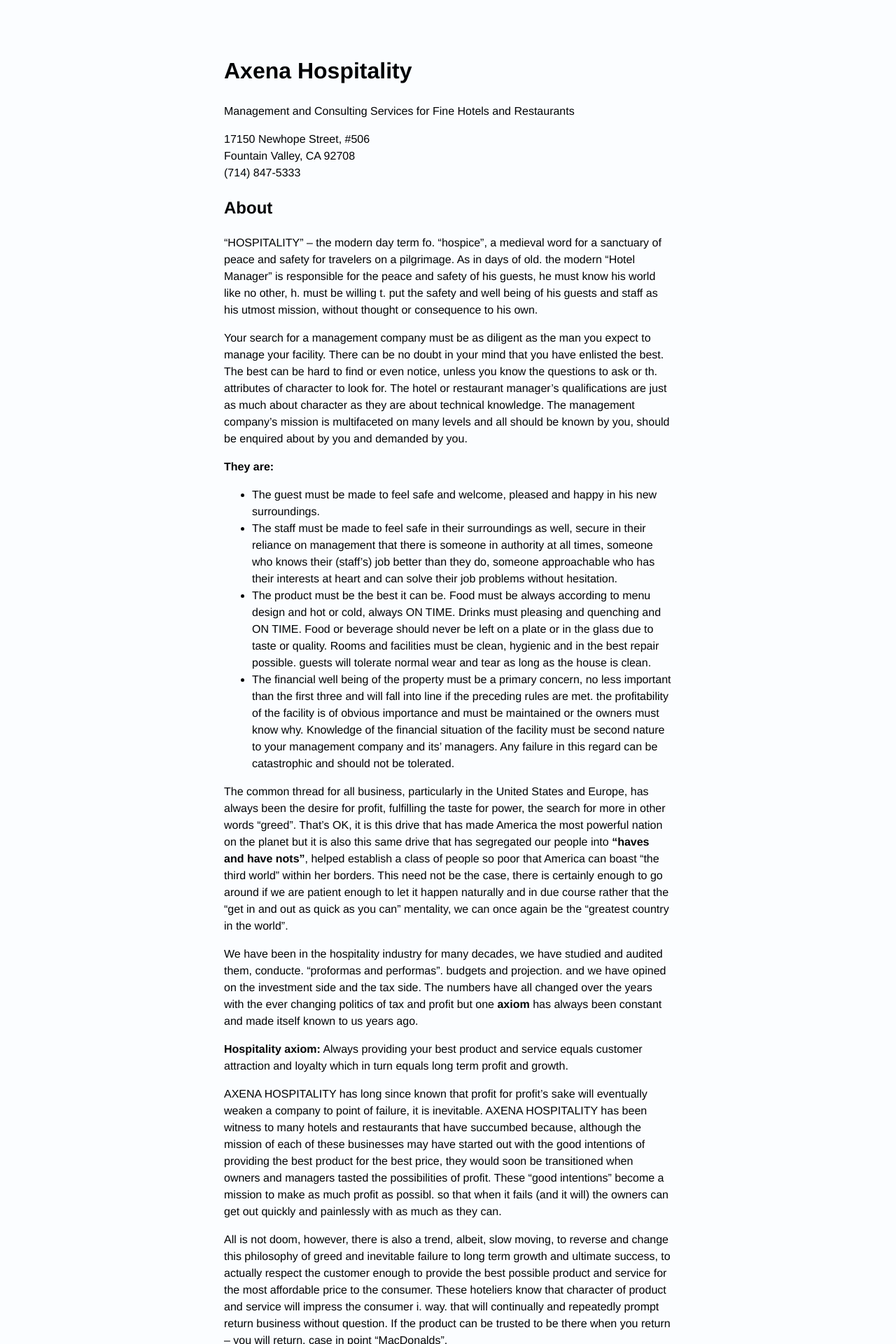
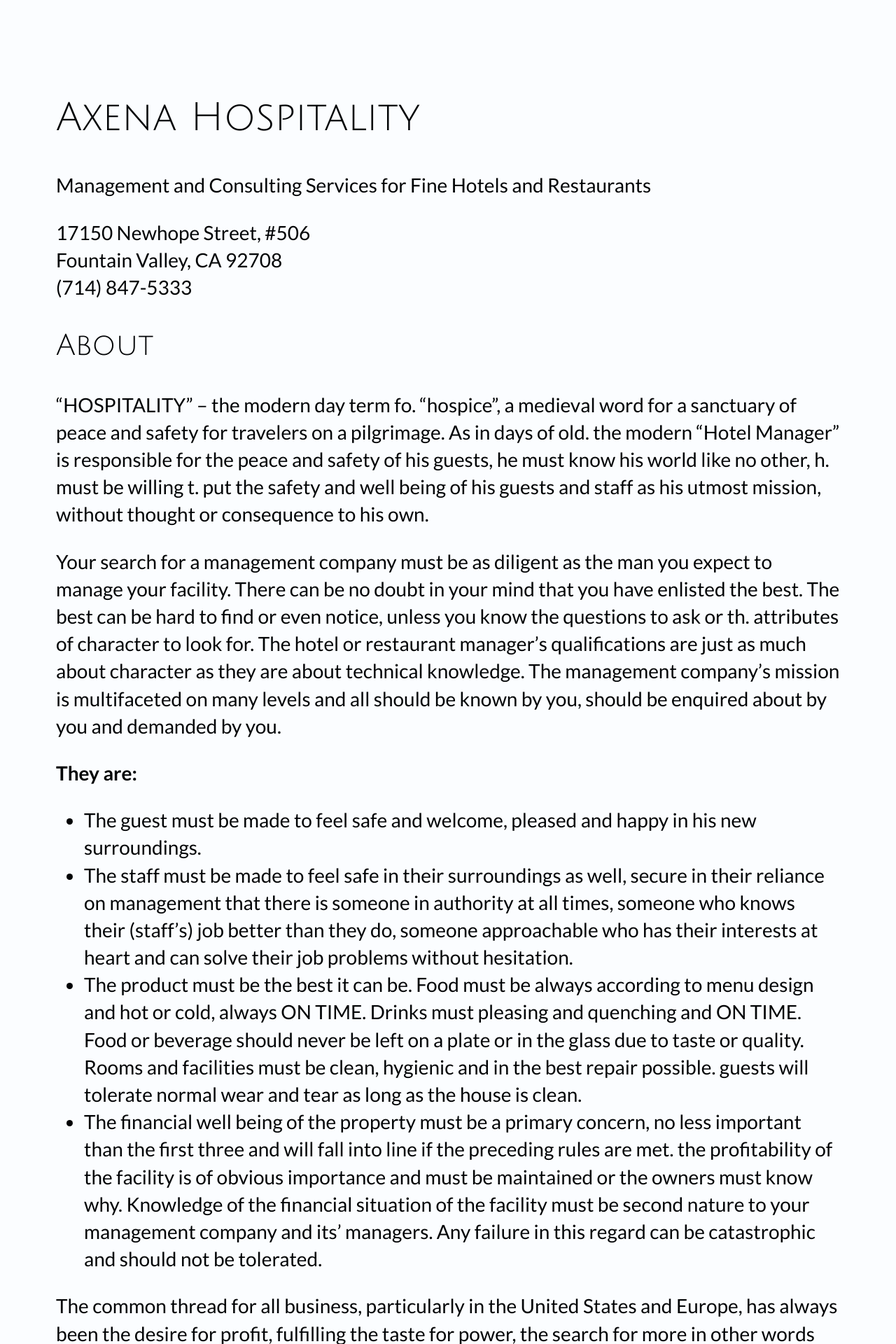
Before and after one commit to jimthoburn/axena, a Jekyll site: the page built from index.md, in a window 1280 px wide. Shown: the top 1920 px of the page at 70% size. Built offline with Jekyll 4.4.1, drawn with Linux system fonts in a browser that asks for light colours; our own code applies the rules of GitHub Pages for plain Markdown files.

Commit message:
Update default.html

```diff
--- a/_layouts/default.html
+++ b/_layouts/default.html
@@ -4,12 +4,13 @@
   <meta charset="utf-8" />
   <meta name="viewport" content="width=device-width, initial-scale=1.0" />
   <title>Axena Hospitality</title>
+  <link href="https://fonts.googleapis.com/css?family=Julius+Sans+One|Lato:400,400i,700" rel="stylesheet" />
   <style>
     body {
       background: rgb(251, 253, 255); /* Almost white */
       color: rgb(1, 3, 5); /* Almost black */
-      font-family: "Helvetica Neue", Helvetica, Arial, sans-serif;
-      line-height: 1.5;
+      font-family: "Lato", "Helvetica Neue", Helvetica, Arial, sans-serif;
+      line-height: 1.4;
 
       max-width: 40em;
       margin-left: auto;
@@ -21,6 +22,42 @@
     a {
       color: rgb(0, 128, 255);
     }
+
+    h1, h2, h3, h4, h5, h6 {
+      font-family: "Julius Sans One", "Lato", "Helvetica Neue", Helvetica, Arial, sans-serif;
+      font-weight: normal;
+    }
+
+    @media (min-width: 300px), (min-height: 300px) {
+      body {
+        font-size: 125%;
+        font-size: 112.5%;
+      }
+    }
+    @media (min-width: 600px), (min-height: 600px) {
+      body {
+        font-size: 150%;
+        font-size: 125%;
+      }
+    }
+    @media (min-width: 900px), (min-height: 900px) {
+      body {
+        font-size: 175%;
+        font-size: 150%;
+      }
+    }
+    @media (min-width: 1200px), (min-height: 1200px) {
+      body {
+        font-size: 200%;
+        font-size: 175%;
+      }
+    }
+    @media (min-width: 1500px), (min-height: 1500px) {
+      body {
+        font-size: 200%;
+        font-size: 175%;
+      }
+    }
   </style>
 </head>
 <body>
```
